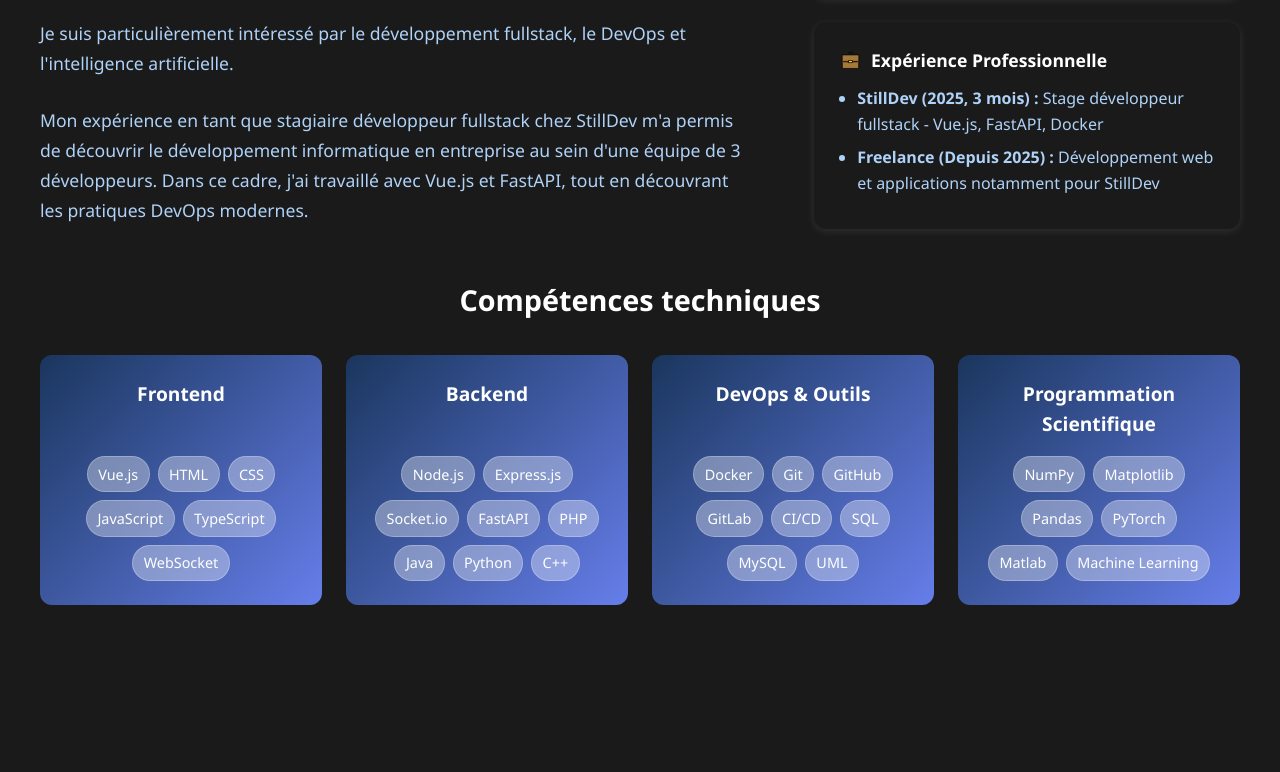
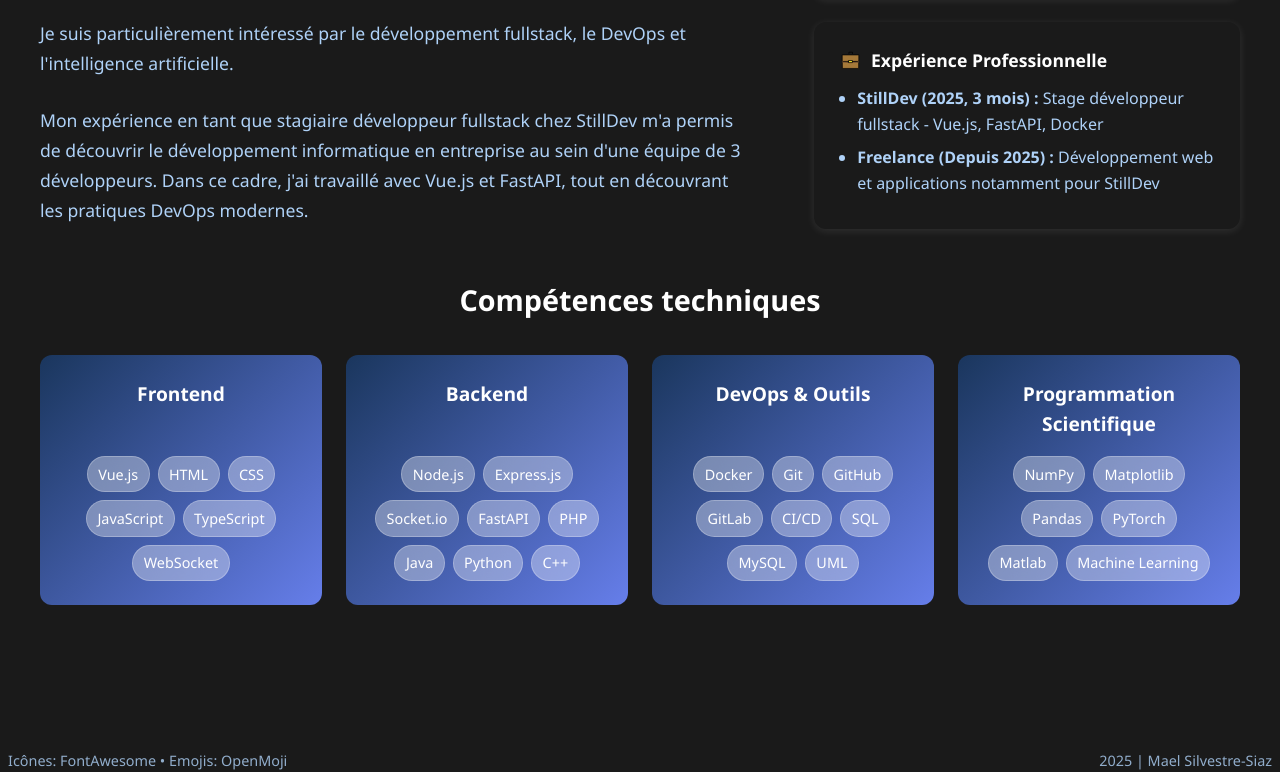
Before and after one commit to mael-sil/site-perso, a Vue app: page / in a window 1280 px wide. Shown: the part 1078-1850 px from the top of the page. Before the commit the page ends 1747 px from the top, so only its background shows below. Built offline with nearby package versions, Linux system fonts and the light colour scheme; the HTML template or start-up script is replaced by a standard one.

Commit message:
Add SiteFooter component to App.vue and create SiteFooter.vue with footer content and styles

```diff
--- a/src/App.vue
+++ b/src/App.vue
@@ -2,6 +2,7 @@
 import { onMounted } from 'vue'
 import { useThemeStore } from '@/stores/theme'
 import NavBar from './components/NavBar.vue'
+import SiteFooter from './components/SiteFooter.vue'
 
 const themeStore = useThemeStore()
 
@@ -16,6 +17,7 @@ onMounted(() => {
       <router-view />
     </main>
     <NavBar />
+    <SiteFooter />
   </div>
 </template>
 
--- /dev/null
+++ b/src/components/SiteFooter.vue
@@ -0,0 +1,67 @@
+<script setup lang="ts">
+// Composant Footer
+const currentYear = new Date().getFullYear();
+</script>
+
+<template>
+  <footer class="footer">
+    <div class="footer-content">
+      <span class="footer-text">
+        <div class="footer-left">
+          Icônes: <a href="https://fontawesome.com/" target="_blank" rel="noopener">FontAwesome</a> •
+          Emojis: <a href="https://openmoji.org/" target="_blank" rel="noopener">OpenMoji</a>
+        </div>
+        <div class="footer-right">
+          {{ currentYear }} | Mael Silvestre-Siaz
+        </div>
+      </span>
+    </div>
+  </footer>
+</template>
+
+<style scoped>
+.footer {
+  background: transparent;
+  padding-top: 5rem;
+  margin-top: auto;
+}
+
+.footer-content {
+  width: 100%;
+  margin: 0 auto;
+  padding: 0 0.5rem;
+  text-align: center;
+}
+
+.footer-text {
+  width: 100%;
+  color: var(--text-secondary);
+  font-size: 0.9rem;
+  opacity: 0.8;
+  display: flex;
+  justify-content: space-between;
+  align-items: center;
+}
+
+.footer-text a {
+  color: var(--text-secondary);
+  text-decoration: none;
+  transition: color 0.2s ease;
+}
+
+.footer-text a:hover {
+  color: var(--text-secondary);
+  text-decoration: underline;
+}
+
+/* Responsive */
+@media (max-width: 768px) {
+  .footer-content {
+    padding: 0 1rem;
+  }
+
+  .footer-text {
+    font-size: 0.8rem;
+  }
+}
+</style>
```
